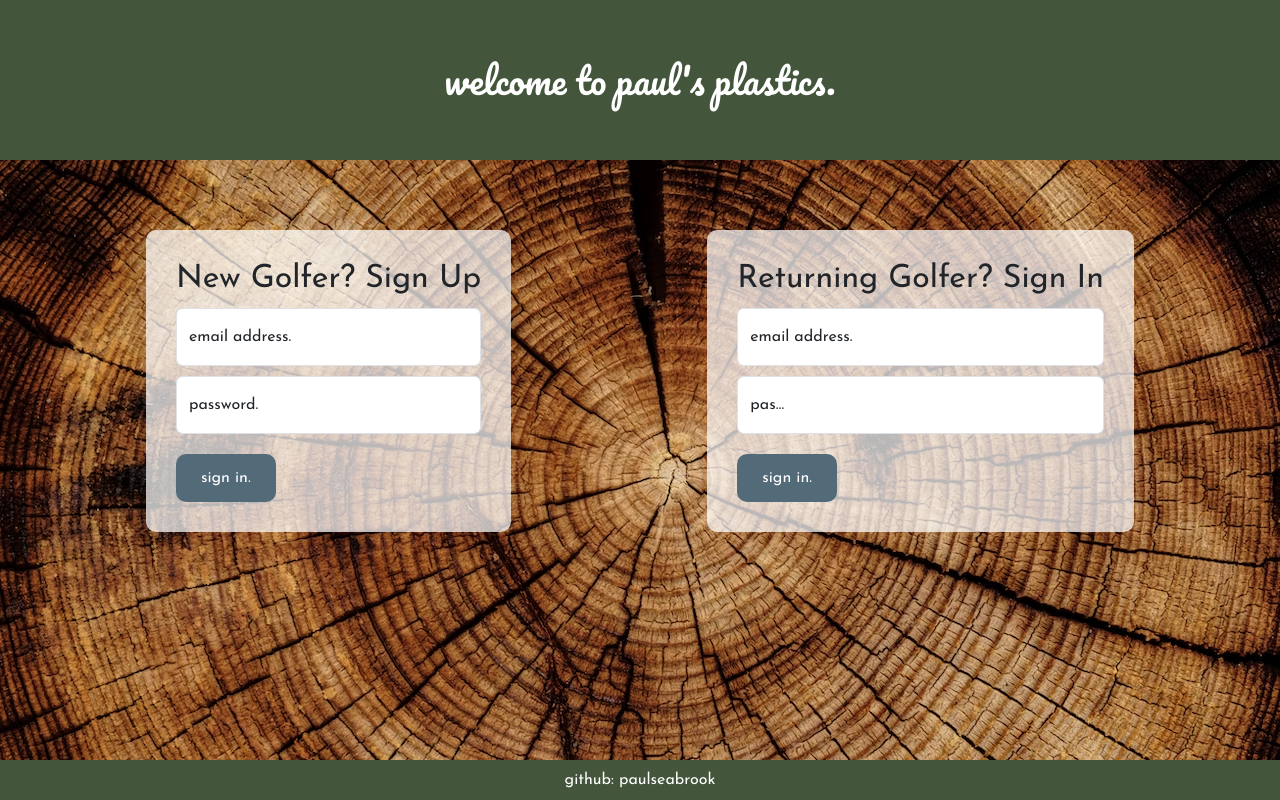
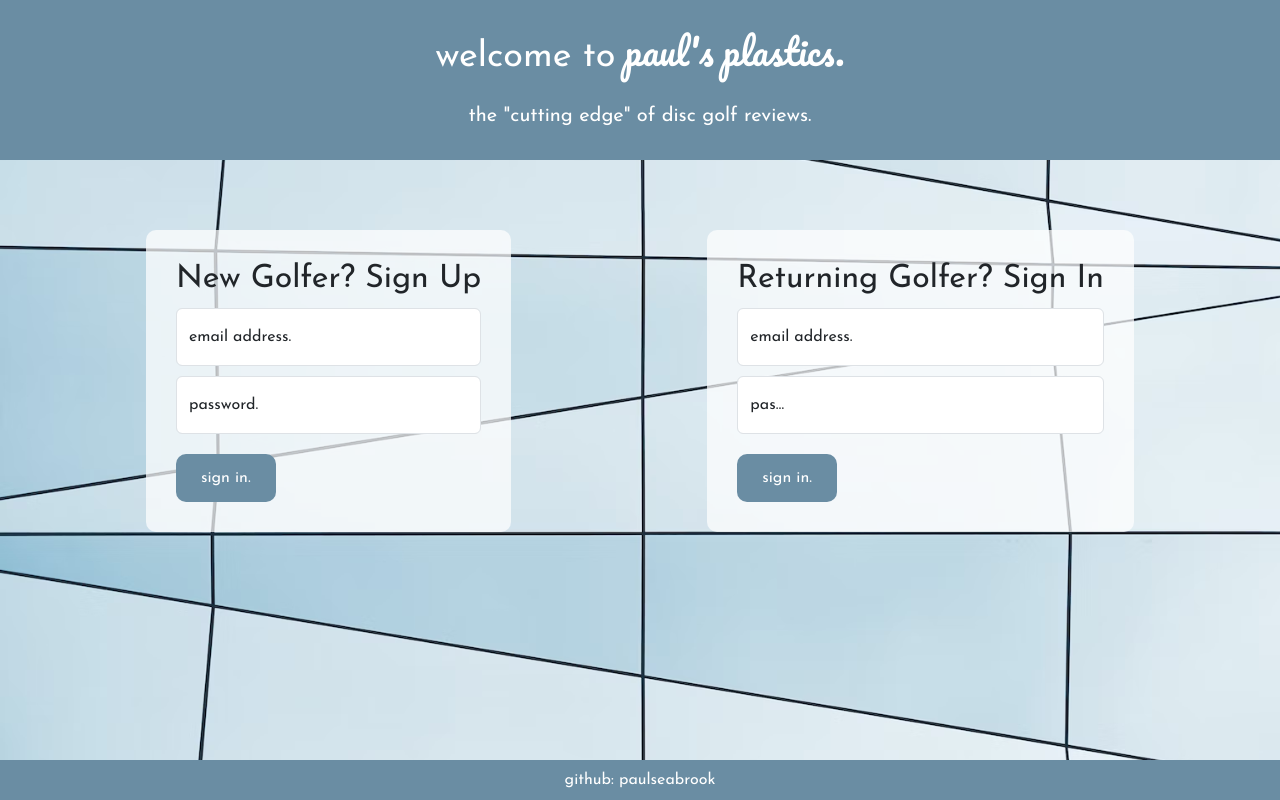
Before and after one commit to paulseabrook/pauls-plastics, a plain HTML site: page index.html in a window 1280 px wide. Drawn offline with nearby package versions, Linux system fonts and the light colour scheme.

Commit message:
styling changes

```diff
--- a/index.css
+++ b/index.css
@@ -1,6 +1,6 @@
 :root {
   --main-green: #43563c;
-  --main-blue: #536a78;
+  --main-blue: #6a8da3;
   --main-tan: #a99970;
   --main-red: rgb(183, 43, 43);
 }
@@ -11,7 +11,7 @@
 
 body {
   /* https://www.vecteezy.com/vector-art/6298547-white-background-with-green-tech-hexagon */
-  background-image: url('./assets/stump.avif');
+  background-image: url('./assets/white.jpeg');
   font-family: 'Josefin Sans', sans-serif;
   width: 100%;
   -moz-background-size: cover;
@@ -39,7 +39,7 @@ main {
 }
 
 .main-nav {
-  background-color: var(--main-green);
+  background-color: var(--main-blue);
   height: 20vh;
   display: flex;
   flex-direction: column;
@@ -51,7 +51,7 @@ main {
 }
 
 .secondary-nav {
-  background-color: var(--main-green);
+  background-color: var(--main-blue);
   height: 10vh;
   display: flex;
 
@@ -264,7 +264,7 @@ main {
 .main-review {
   display: flex;
   justify-content: space-evenly;
-  background-color: var(--main-green);
+  background-color: var(--main-blue);
   width: 100%;
   position: absolute;
   left: 0;
@@ -279,7 +279,7 @@ main {
 }
 
 .footer {
-  background-color: var(--main-green);
+  background-color: var(--main-blue);
   position: absolute;
   bottom: 0;
   width: 100%;
@@ -298,11 +298,20 @@ main {
   background: none !important;
 }
 
-@media (max-width: 1433px) {
+h5 {
+  margin-top: 20px;
+  font-family: 'Josefin Sans', sans-serif;
+}
+
+.welcome {
+  font-family: 'Josefin Sans', sans-serif;
+}
+
+/* @media (max-width: 1433px) {
   body {
     background-size: auto;
   }
-}
+} */
 
 /*  hide at bottom  */
 .hide {
--- a/index.html
+++ b/index.html
@@ -33,7 +33,8 @@
   <body>
     <!-- Navbar -->
     <nav class="main-nav">
-      <div>welcome to paul's plastics.</div>
+      <div><span class="welcome">welcome to</span> paul's plastics.</div>
+      <h5>the "cutting edge" of disc golf reviews.</h5>
     </nav>
 
     <nav class="secondary-nav hide">
--- a/scripts/api.js
+++ b/scripts/api.js
@@ -1,4 +1,6 @@
 import { store } from './store.js'
+
+// for local dev - http://localhost:8000/
 
 // User actions
 export const signUp = (data) => {
```
Also changed, not shown: assets/waves.jpeg (added), assets/white.jpeg (added).
